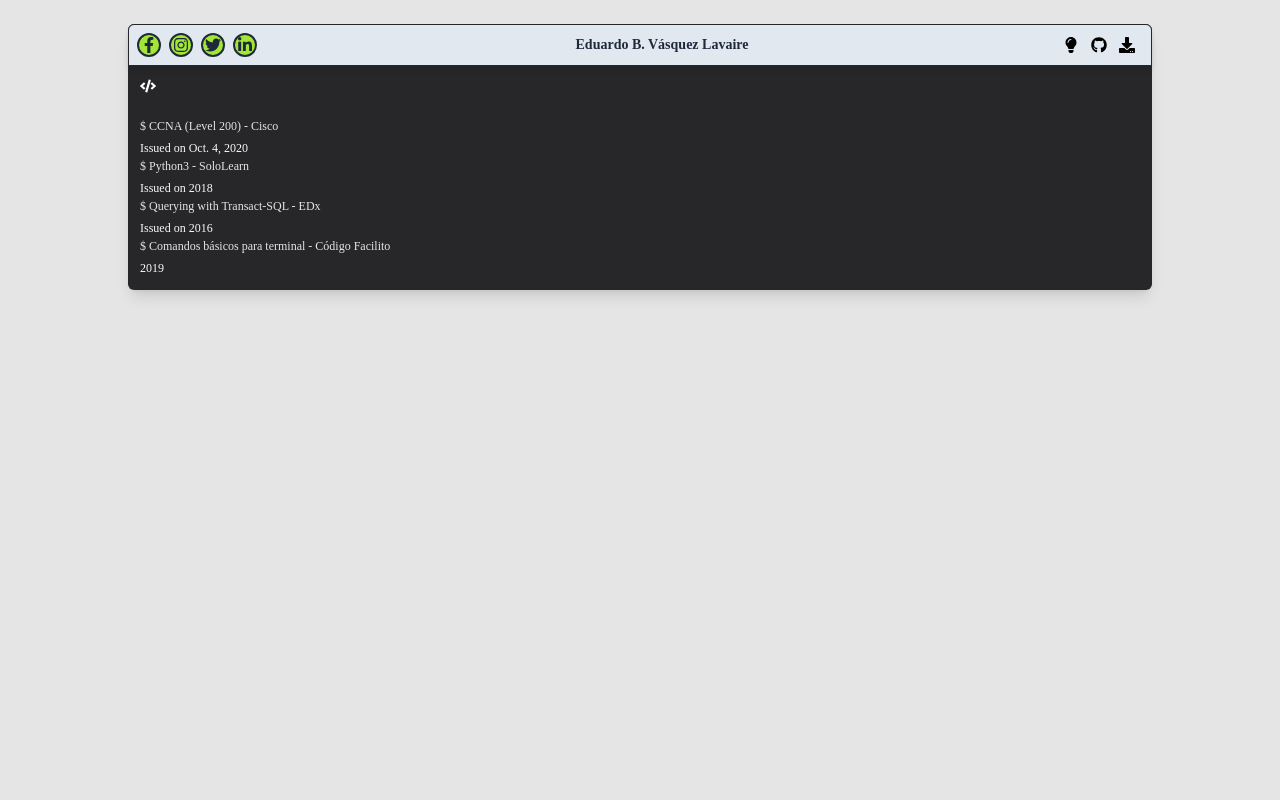
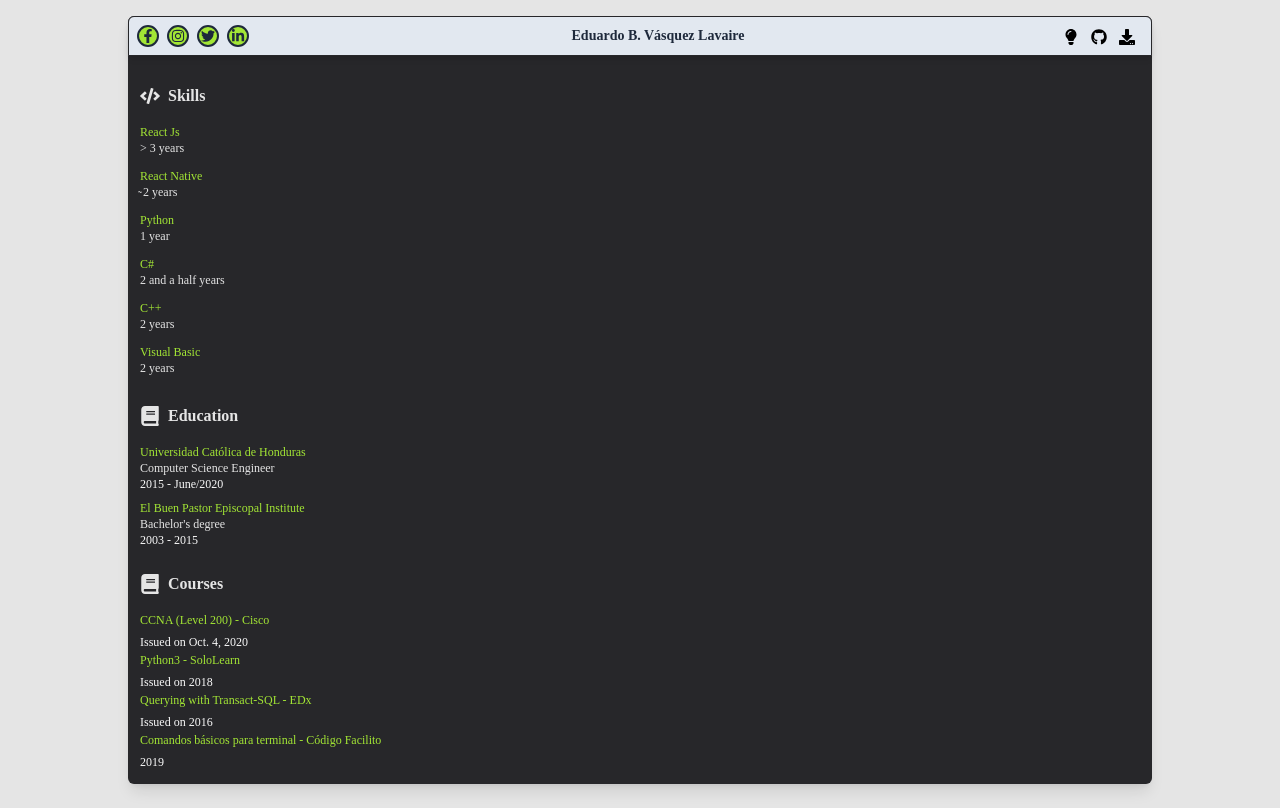
Before and after one commit to eVasquez97/portfolio, a Next.js app: page / in a window 1280 px wide. Built offline with nearby package versions, Linux system fonts and the light colour scheme.

Commit message:
feat: added more data to render

```diff
--- /dev/null
+++ b/src/components/molecules/SectionTitle.js
@@ -0,0 +1,12 @@
+import { getIcon } from "@/utils/constants";
+
+const SectionTitle = ({ text, icon, size }) => {
+  return (
+    <div className="inline-flex flex-row text-neutral-200 items-center content-center mb-4 mt-4">
+      {getIcon(icon, size)}
+      <p className="font-firaCode ml-2 font-semibold">{text}</p>
+    </div>
+  );
+};
+
+export default SectionTitle;
--- /dev/null
+++ b/src/components/molecules/index.js
@@ -0,0 +1,3 @@
+import SectionTitle from "./SectionTitle";
+
+export default SectionTitle;
--- a/src/pages/index.js
+++ b/src/pages/index.js
@@ -1,7 +1,7 @@
 import MediaButton from "@/components/atoms";
+import SectionTitle from "@/components/molecules";
 import Head from "next/head";
 import { useState } from "react";
-import { FaCode } from "react-icons/fa";
 import { FaLightbulb } from "react-icons/fa";
 import { FaDownload } from "react-icons/fa";
 import { FaGithub } from "react-icons/fa";
@@ -9,6 +9,54 @@ import data from "../utils/data.json";
 
 export default function Home() {
   const [darkMode, setdarkMode] = useState(false);
+
+  function renderCourses() {
+    return data.courses.map((course) => {
+      return (
+        <div key={course.name}>
+          <p className="font-firaCode text-lime-400 dark:text-red-500  font-light text-xs">
+            {course.name} - {course.company}
+          </p>
+          <span className="font-firaCode text-xs font-light text-neutral-50">
+            {course.time}
+          </span>
+        </div>
+      );
+    });
+  }
+
+  function renderEducation() {
+    return data.education.map((ed) => {
+      return (
+        <div key={ed.title} className="pb-2">
+          <p className="font-firaCode text-lime-400 dark:text-red-500  font-light text-xs">
+            {ed.institute}
+          </p>
+          <p className="font-firaCode text-neutral-200 font-light text-xs">
+            {ed.title}
+          </p>
+          <p className="font-firaCode text-neutral-50 font-light text-xs">
+            {ed.time}
+          </p>
+        </div>
+      );
+    });
+  }
+
+  function renderLanguage() {
+    return data.programmingLanguages.map((lang) => {
+      return (
+        <div key={lang.name} className="pb-3">
+          <p className="font-firaCode text-lime-400 dark:text-red-500 font-light text-xs">
+            {lang.name}
+          </p>
+          <p className="font-firaCode text-neutral-200 font-light text-xs">
+            {lang.experience}
+          </p>
+        </div>
+      );
+    });
+  }
 
   return (
     <div className={darkMode ? "dark" : ""}>
@@ -18,8 +66,8 @@ export default function Home() {
         <meta name="viewport" content="width=device-width, initial-scale=1" />
         <link rel="icon" href="/favicon.ico" />
       </Head>
-      <main className="p-4 md:p-6 bg-neutral-200 dark:bg-zinc-800 min-h-screen">
-        <div className=" bg-zinc-800 rounded-md shadow-lg dark:shadow-red-900 max-w-screen-lg m-auto">
+      <main className="p-4 md:p-6 pt-4 pb-6 bg-neutral-200 dark:bg-zinc-800 min-h-screen">
+        <div className=" bg-zinc-800 rounded-md shadow-lg dark:shadow-red-900 max-w-5xl m-auto">
           <div className="bg-slate-200 dark:bg-gray-600 p-1 shadow-md border-solid border-x border-y border-zinc-800 inline-flex flex-row min-w-full justify-between rounded-t-md">
             <div className="inline-flex flex-row">
               {data.socialMedia.map((social) => {
@@ -32,9 +80,10 @@ export default function Home() {
                 );
               })}
             </div>
-            <h1 className="font-semibold text-center dark:text-neutral-200 text-slate-800 font-firaCode m-auto text-sm">
+            <h1 className="font-semibold text-center dark:text-neutral-200 text-slate-800 font-firaCode m-auto text-sm showXs:hidden">
               Eduardo B. Vásquez Lavaire
             </h1>
+            <div className="inline-flex flex-row">
               <FaLightbulb
                 className="cursor-pointer mt-2 mr-3 dark:text-red-700"
                 onClick={() => setdarkMode(!darkMode)}
@@ -48,22 +97,26 @@ export default function Home() {
                 onClick={() => setdarkMode(!darkMode)}
               />
             </div>
+          </div>
           <div className="p-3">
-            <FaCode className="dark:text-red-500 text-white w-4" />
-            <br />
-            {data.courses.map((course) => {
-              return (
-                <div key={course.name}>
-                  <p className="font-firaCode text-neutral-200 font-light text-xs">
-                    {"$ "}
-                    {course.name} - {course.company}
-                  </p>
-                  <span className="font-firaCode text-xs font-light text-neutral-50">
-                    {course.time}
-                  </span>
+            <h1 className="font-normal text-center text-neutral-200 dark:text-red-500 font-firaCode m-auto text-sm hideXs:hidden">
+              Eduardo B. Vásquez Lavaire
+            </h1>
+
+            <div>
+              <SectionTitle text="Skills" icon="FaCode" size="20" />
+              {renderLanguage()}
             </div>
-              );
-            })}
+
+            <div>
+              <SectionTitle text="Education" icon="FaBook" size="20" />
+              {renderEducation()}
+            </div>
+
+            <div>
+              <SectionTitle text="Courses" icon="FaBook" size="20" />
+              {renderCourses()}
+            </div>
           </div>
         </div>
       </main>
--- a/src/utils/constants.js
+++ b/src/utils/constants.js
@@ -3,16 +3,20 @@ import {
   FaInstagram,
   FaTwitter,
   FaLinkedinIn,
+  FaCode,
+  FaBook,
 } from "react-icons/fa";
 
-export const socialMediaIcons = {
+export const allIcons = {
   FaFacebookF,
   FaInstagram,
   FaTwitter,
   FaLinkedinIn,
+  FaCode,
+  FaBook,
 };
 
-export function getIcon(icon) {
-  const Icon = socialMediaIcons[icon];
-  return <Icon />;
+export function getIcon(icon, size) {
+  const Icon = allIcons[icon];
+  return <Icon size={size ?? "14"} />;
 }
--- a/tailwind.config.js
+++ b/tailwind.config.js
@@ -12,6 +12,10 @@ module.exports = {
         firaCode: "FiraCode NF",
       },
     },
+    screens: {
+      showXs: { max: "480px" },
+      hideXs: { min: "480px" },
+    },
   },
   plugins: [],
 };
```
Lines whose indentation alone changed are shown as unchanged.
